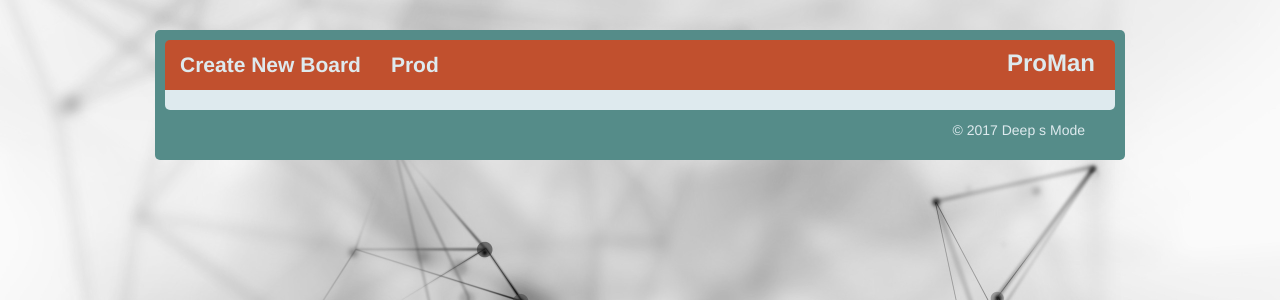
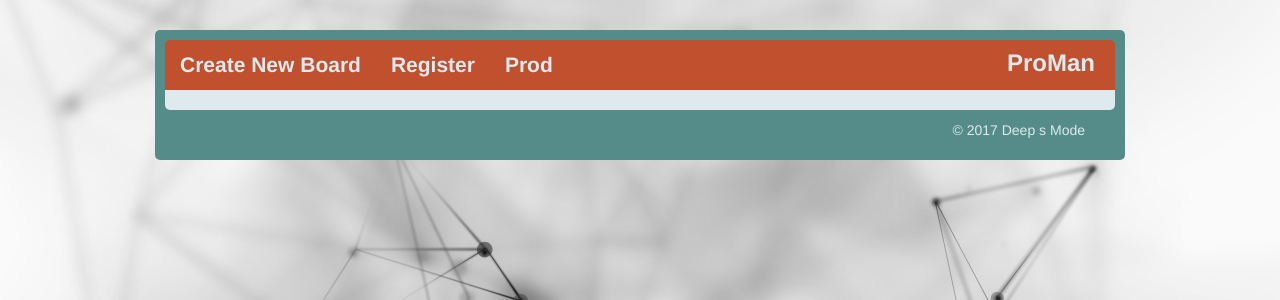
Before and after one commit to gerimage23/proman, a Flask app: page / in a window 1280 px wide. Shown: the top 300 px of the page. Run offline with Flask 2, Linux system fonts and the light colour scheme; some libraries are stand-ins or nearby versions.

Commit message:
Added register button to index.html

```diff
--- a/templates/index.html
+++ b/templates/index.html
@@ -24,6 +24,7 @@
             <li role="presentation"><a href="#"id="back-to-root-toot"> Home </a></li>
             <li role="presentation"><a href="#"id="create-new-board"> Create new board</a></li>
             <li role="presentation"><a href="#"id="create-new-card"> Add new card</a></li>
+            <li role="presentation"><a href="/register"id="register-user"> Register</a></li>
             <li role="presentation"><a href="#"id="settings-button"></a></li>
           </ul>
           <h3 id="project-title" class="text-muted">ProMan</h3>
```
